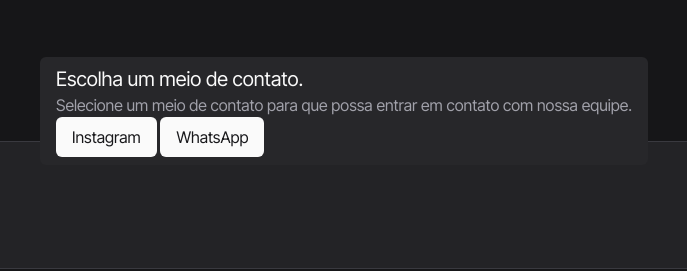
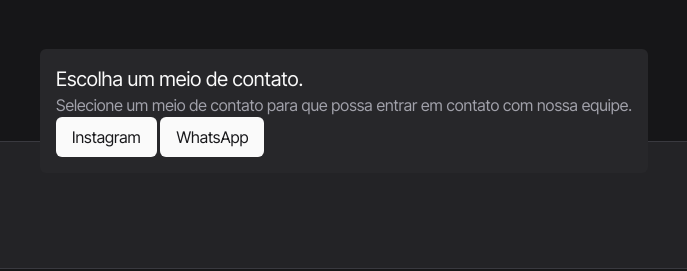
Before and after one commit to neopromic/creattek, a plain HTML site: page index.html in a window 1280 px wide. Both pictures are taken after a click on the button "Contate-nos!". Shown: the part 289-560 px from the top of the page, 296-983 px from the left. Drawn offline with nearby package versions, Linux system fonts and the light colour scheme.

Commit message:
fix: updated dialogContact

```diff
--- a/index.html
+++ b/index.html
@@ -54,7 +54,7 @@
         </div>
       </section>
     </main>
-    <dialog id="dialogContact" class="bg-zinc-800 text-zinc-50 absolute inset-12 w-fit rounded-md px-4 py-2 ">
+    <dialog id="dialogContact" class="bg-zinc-800 text-zinc-50 absolute inset-12 w-fit rounded-md px-4 py-4 ">
       <div class="flex gap-2">
         <h1 class="text-xl flex-1">Escolha um meio de contato.</h1>
         <i id="btnCloseContactDialog" class="ph ph-x rounded-md p-2 cursor-pointer border border-zinc-800"></i>
```
